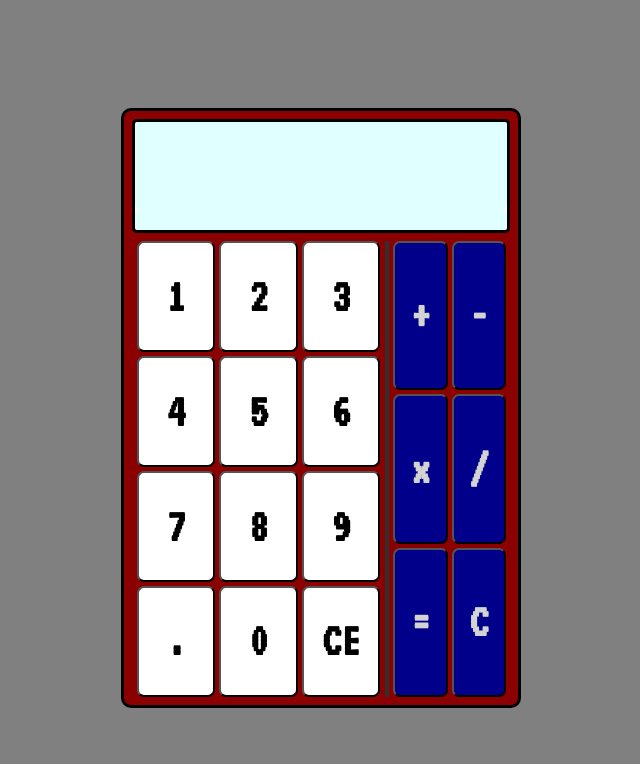
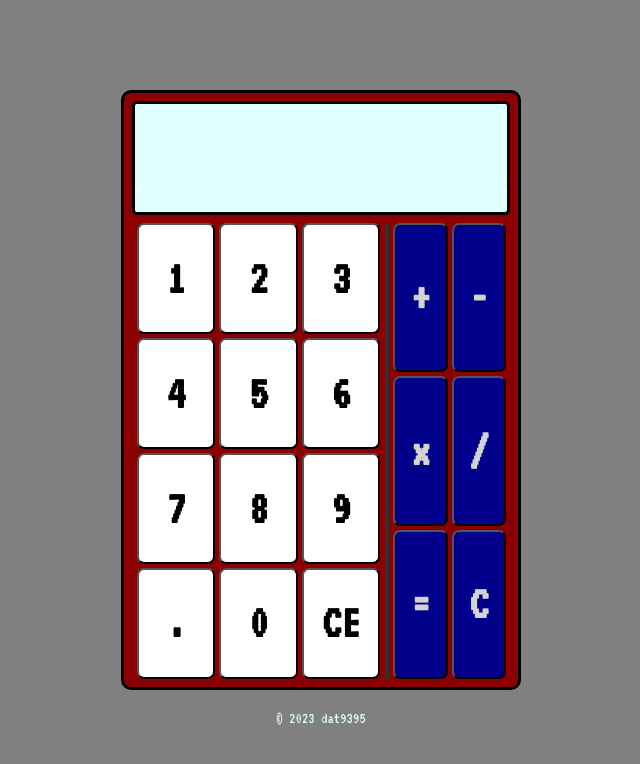
Before and after one commit to dat9395/calculator, a plain HTML site: page index.html in a window 1280 px wide. Shown: the whole page, without its empty margins (319-959 px from the left). Drawn offline with Linux system fonts and the light colour scheme.

Commit message:
Add a simple footer

```diff
--- a/index.html
+++ b/index.html
@@ -39,5 +39,7 @@
             </div>
         </div>
     </div>
+
+    <footer>&copy <span></span> dat9395</footer>
 </body>
 </html>
--- a/script.js
+++ b/script.js
@@ -13,6 +13,8 @@ const clearButton = document.querySelector(".clear");
 const clearEntryButton = document.querySelector(".clear-entry");
 const resultButtons = document.querySelectorAll(".result");
 const allButtons = document.querySelectorAll("button");
+const footerYear = document.querySelector("footer span");
+const currentYear = (new Date()).getFullYear();
 
 /* EVENT TO IDENTIFY LAST CLICKED BUTTON */
 allButtons.forEach((button) => {
@@ -168,6 +170,9 @@ document.addEventListener("keydown", (event) => {
     }
 });
 
+/* ADD CURRENT YEAR TO FOOTER */
+footerYear.innerText = currentYear;
+
 /* HELPER FUNCTIONS */
 function isSymbol(lastClickedButton) {
     const symbols = ["+", "-", "x", "/", "="];
--- a/style.css
+++ b/style.css
@@ -12,7 +12,9 @@ body {
     display: flex;
     align-items: center;
     justify-content: center;
+    flex-direction: column;
     background-color: gray;
+    gap: 20px;
 }
 
 body * {
@@ -120,3 +122,8 @@ body * {
     background-color: darkblue;
     color: lightgray;
 }
+
+footer, footer * {
+    background-color: gray;
+    color: lightcyan;
+}
```
